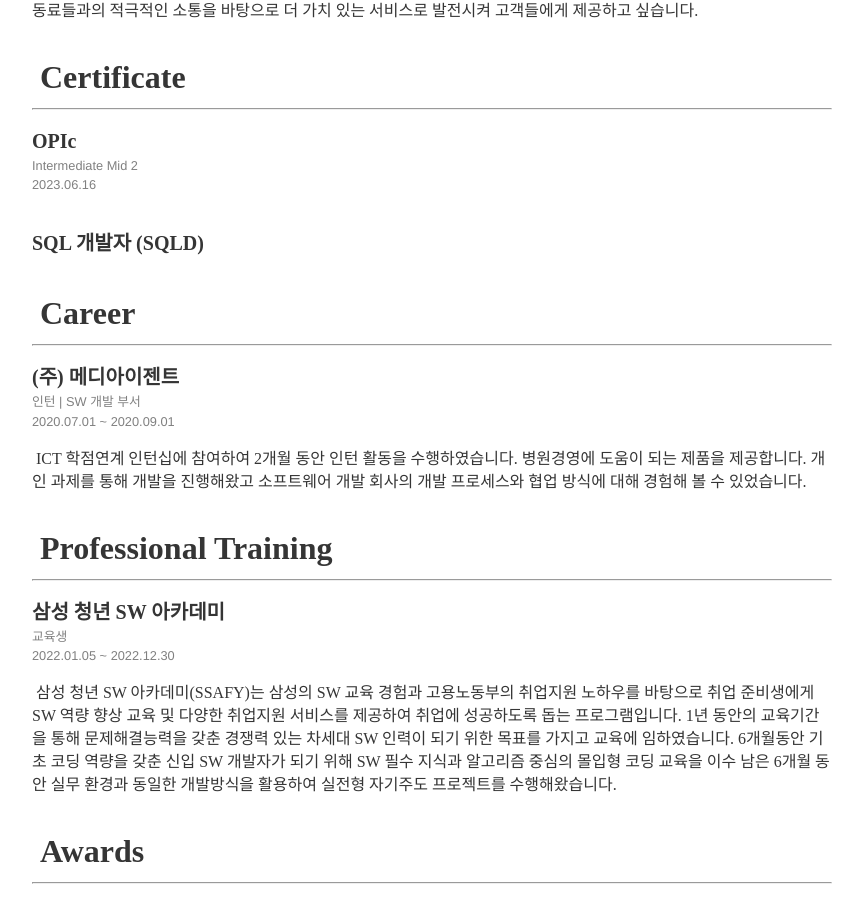
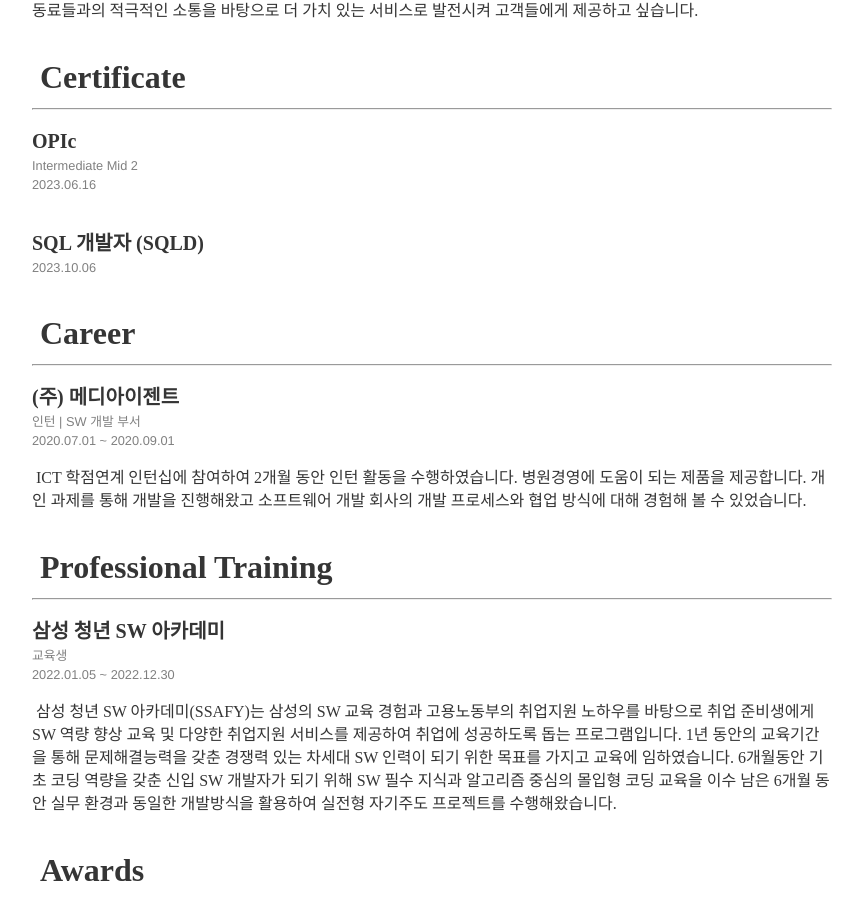
Before and after one commit to Sungbae95/Sungbae95.github.io, a Jekyll site: the page built from index.md, in a window 1280 px wide and 900 px high, scrolled down 879 px. Shown: the whole window, without its empty margins (208-1071 px from the left). Built offline with Jekyll 4.4.1, drawn with Linux system fonts in a browser that asks for light colours; some web fonts are replaced.

Commit message:
Update index.md

```diff
--- a/index.md
+++ b/index.md
@@ -51,6 +51,7 @@ layout: about
 <p style="line-height:23px; font-family: nanumsquare;"></p>
 <br/>
 <span style="font-size:125%; font-family: nanumsquare;  font-weight: 700;"> <b>SQL 개발자 (SQLD)</b> </span> <br/>
+<span style="font-size:80%; color:gray">2023.10.06</span>
 <p style="line-height:23px; font-family: nanumsquare;"></p>
 <br/>
 
```
